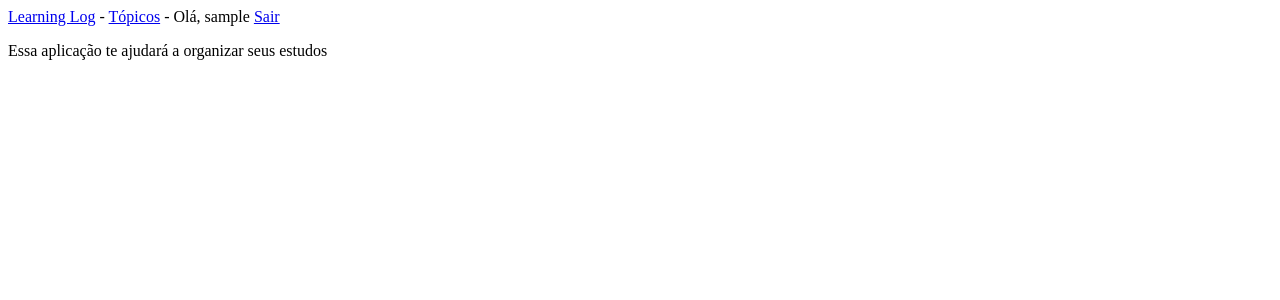
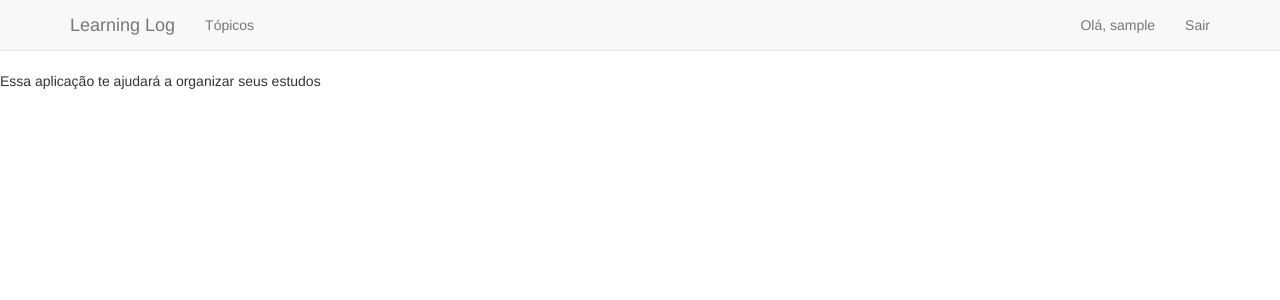
Before and after one commit to lipesms/Learning-Log, a Django app: page / in a window 1280 px wide. Shown: the top 300 px of the page. Run offline with Django 5.2, Linux system fonts and the light colour scheme; the visitor is signed in with stand-in values (Sample User, id 1); some libraries are stand-ins or nearby versions.

Commit message:
Estilizando a navbar

```diff
--- a/learning_logs/templates/learning_logs/base.html
+++ b/learning_logs/templates/learning_logs/base.html
@@ -1,17 +1,60 @@
-<p>
-    <a href="{% url 'index' %}">Learning Log</a> -
-    <a href="{% url 'topics' %}">Tópicos</a> -
-    {% if user.is_authenticated %}
-        Olá, {{ user.username }}
-        <a href="{% url 'logout' %}">Sair</a>
+{% load bootstrap3 %}
 
-    {% else %}
+<!DOCTYPE html>
+<html lang="en">
+<head>
+    <meta charset="UTF-8">
+    <meta http-equiv="X-UA-Compatible" content="IE=edge">
+    <meta name="viewport" content="width=device-width, initial-scale=1.0">
+    <meta name="description" contente="Aplicação para anotações">
+    <meta name="keywords" contente="anotações, anotações">
+    <meta name="author" contente="Felipe Martins">
 
-        <a href="{% url 'register' %}">Registrar</a>
-        <a href="{% url 'login' %}">Entrar</a>
+    <title>Learning Log</title>
 
-    {% endif %}
+    {% bootstrap_css %}
+    {% bootstrap_javascript %}
 
-</p>
+</head>
+<body>
+    <nav class="navbar navbar-default navbar-static-top">
+        <div class="container">
+            <div class="navbar-header">
+                <button type="button"
+                    class="navbar-toggle collapsed"
+                    data-toggle="collapse"
+                    data-target="#navbar"
+                    aria-expanded="false"
+                >
+                    <span class="icon-bar"></span>
+                    <span class="icon-bar"></span>
+                    <span class="icon-bar"></span>
+                </button>
+                <a class="navbar-brand" href="{% url 'index' %}">Learning Log</a>
+            </div>
 
+            <div class="collapse navbar-collapse" id="navbar">
+                <ul class="nav navbar-nav" >
+                    <li><a href="{% url 'topics' %}">Tópicos</a></li>
+                </ul>
+
+                <ul class="nav navbar-nav navbar-right">
+                    {% if user.is_authenticated %}
+                        <li><a>Olá, {{ user.username }}</a></li>
+                        <li><a href="{% url 'logout' %}">Sair</a></li>
+
+                    {% else %}
+                        <li><a href="{% url 'register' %}">Registrar</a></li>
+                        <li><a href="{% url 'login' %}">Entrar</a></li>
+                    {% endif %}
+                </ul>
+            </div>
+        </div>
+    </nav>
+
+
+
+
+</body>
+</html>
 {% block content %}{% endblock content %}
```
Also changed, not shown: learning_log/settings.py (+9 -1 lines).
